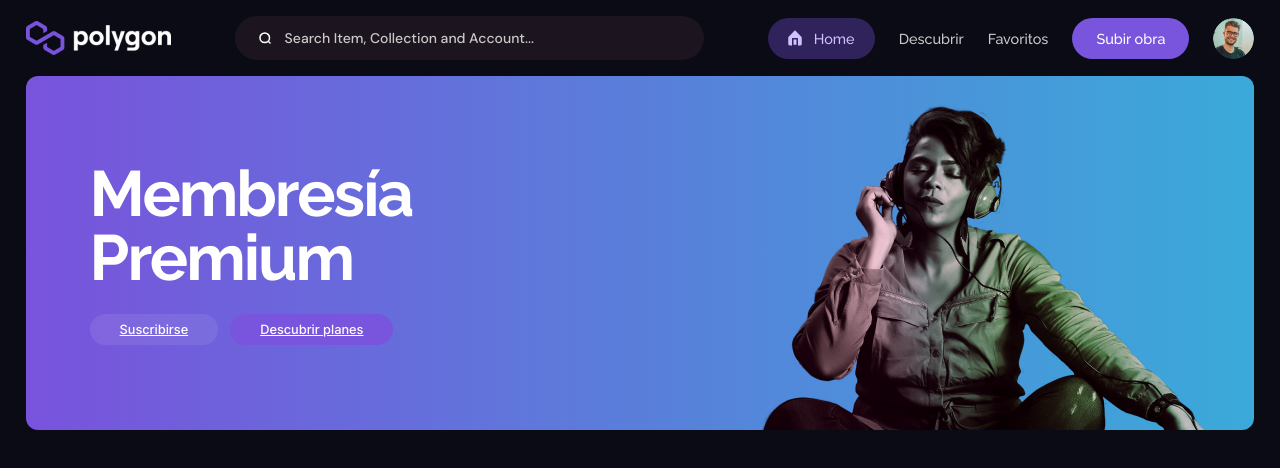
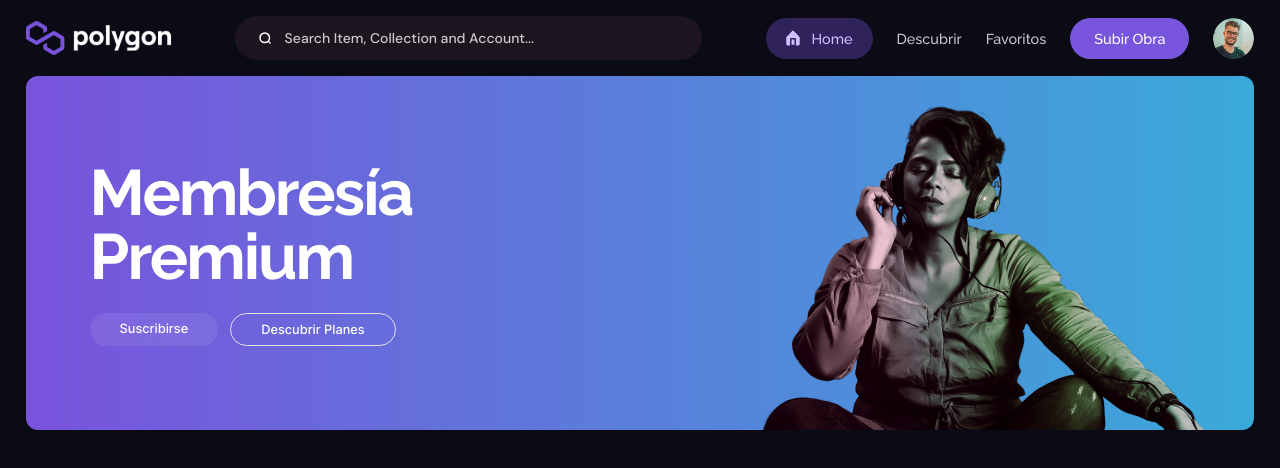
Before and after one commit to t19d/prueba-metlabs, a Next.js app: page / in a window 1280 px wide. Shown: the top 468 px of the page. Built offline with nearby package versions, Linux system fonts and the light colour scheme.

Commit message:
style: :lipstick: Update text styles and add btn-outline class

```diff
--- a/src/app/styles/buttons.css
+++ b/src/app/styles/buttons.css
@@ -4,6 +4,8 @@
 	background-color: #7855dc;
 	border: none;
 	color: currentColor;
+	text-transform: capitalize;
+	text-decoration: none;
 	border-radius: 50px;
 	cursor: pointer;
 	transition: 0.3s background-color ease-in-out;
@@ -11,4 +13,9 @@
 	&:hover {
 		background-color: #693de0;
 	}
+
+	&.btn-outline {
+		background-color: transparent;
+		border: 1px solid #E3E3E3;
+	}
 }
```
